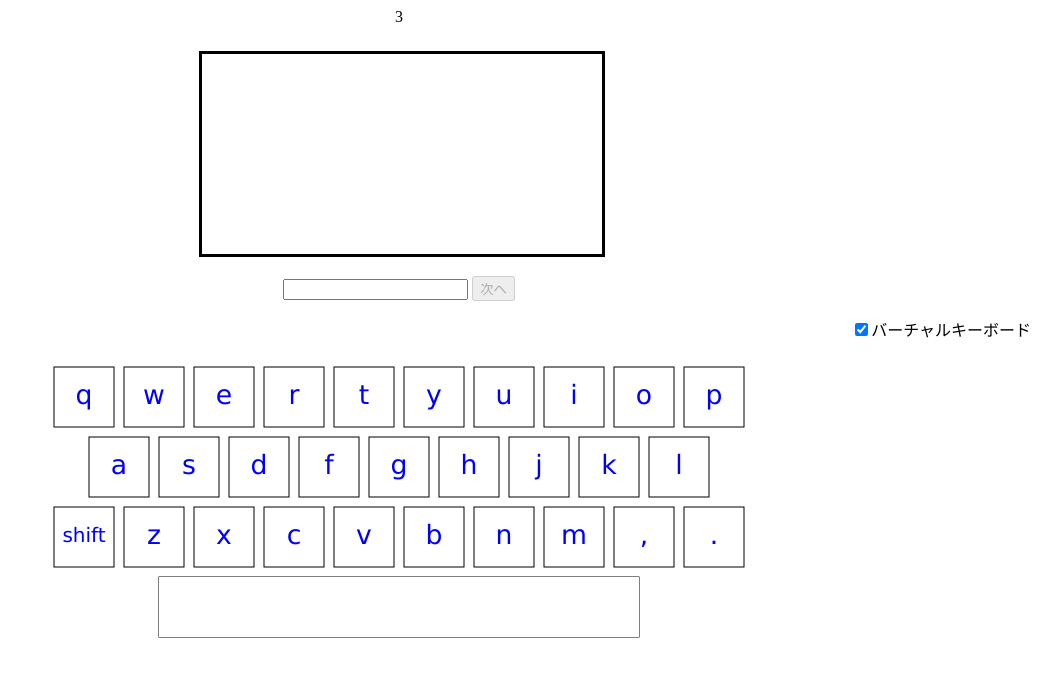
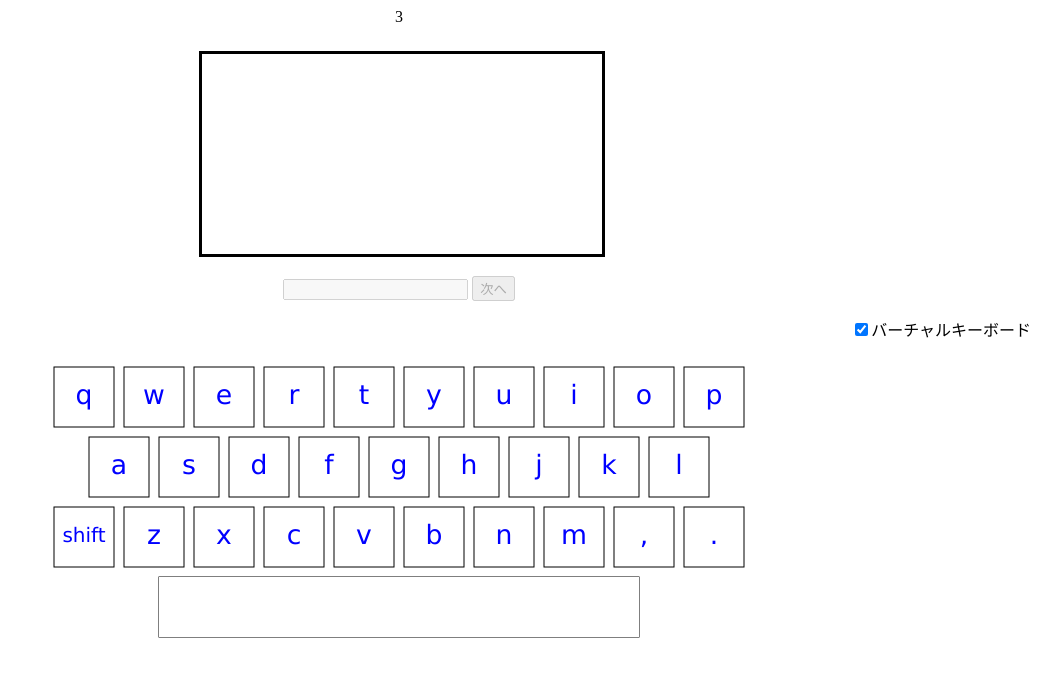
Before and after one commit to rcjsuen/zodiac, a plain HTML site: page time-trial.html in a window 1280 px wide. Both pictures are taken after a click on the button "スタート". Shown: the whole page, without its empty margins (241-1280 px from the left). Drawn offline with Linux system fonts and the light colour scheme.

Commit message:
Disable the input field in the beginning
While the countdown is happening, the user should not be allowed to
input anything in the text field.

```diff
--- a/time-trial.html
+++ b/time-trial.html
@@ -93,7 +93,7 @@
     </div>
 </div>
 
-<input id="input"/>
+<input id="input" disabled/>
 <button id="nextBtn" type="button" onClick="onClick()" disabled>次へ</button>
 <p/>
 <p align="right"><input type="checkbox" state="true" id="keyboardChk" checked="true" onClick="showKeyboard()"/>バーチャルキーボード</p>
@@ -144,6 +144,7 @@ function countdown() {
 	document.getElementById("countdown").innerHTML = countdownTime;
 	if (countdownTime === 0) {
 		document.getElementById("countdown").style.display = "none";
+		document.getElementById("input").disabled = false;
 		document.getElementById("input").focus();
 
 		startTimeTrial();
```
